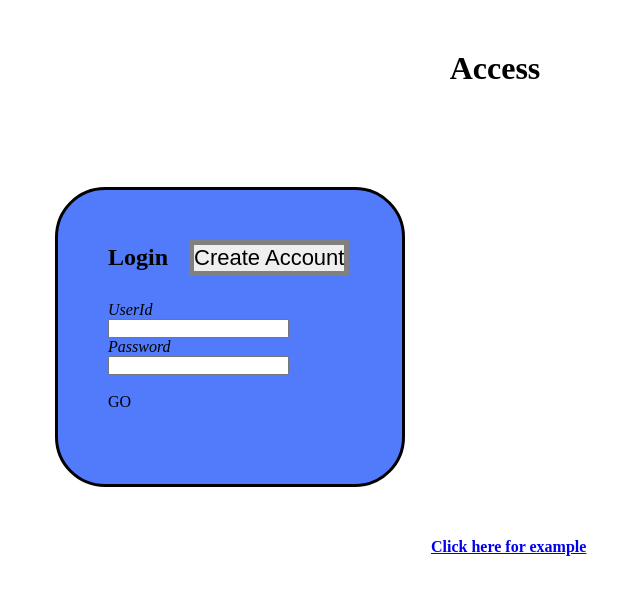
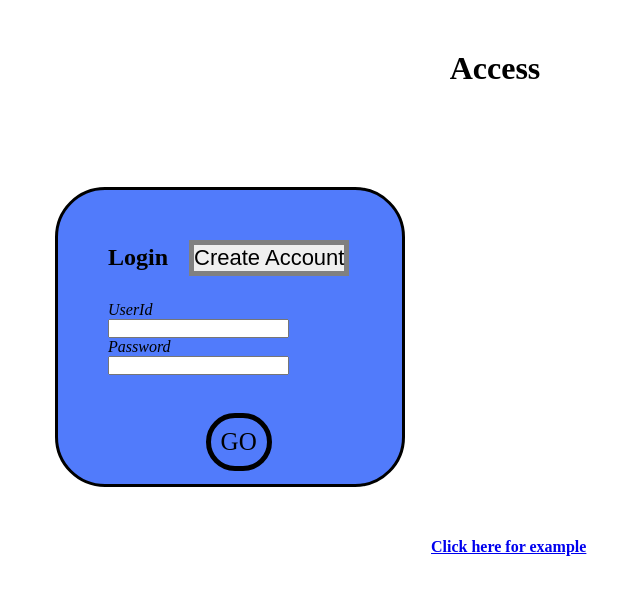
Before and after one commit to Angelorapana/Chat-page-team-ar, a plain HTML site: page index.html in a window 1280 px wide. Shown: the whole page, without its empty margins (145-785 px from the left). Drawn offline with Linux system fonts and the light colour scheme.

Commit message:
revisione finale

```diff
--- a/index.html
+++ b/index.html
@@ -18,7 +18,7 @@
             <input id="Password" name="Password" type="Password" autocomplete="Password"/>
             </div>
             <br>
-            <span class="buttongo"> GO </span>
+            <span class="button go"> GO </span>
             </login>
         </div>
     </main>
--- a/style.css
+++ b/style.css
@@ -58,6 +58,17 @@ button{
     margin-left: 15px;
 }
 
-.buttongo {
+.button {
+    font-size: 25px;
+    border: 5px solid black;
+    margin-left: 40%;
+    margin-top: 20px;
+    border-radius: 999px;
+        display: inline-block;
 
 }
+
+.go{
+        display: inline-block;
+        padding: 10px;
+}
```
